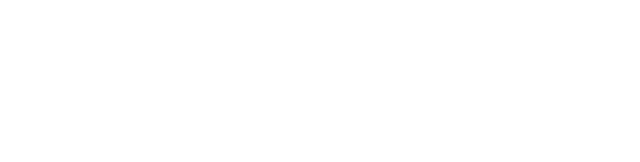
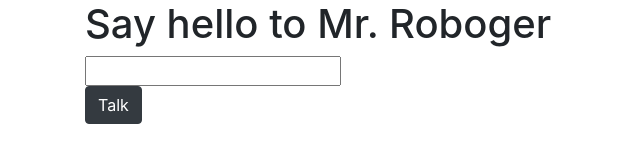
Before and after one commit to jarretjeter/Mr.Robogers-Neighborhood, a plain HTML site: page index.html in a window 1280 px wide. Shown: the whole page, without its empty margins (0-640 px from the left). Drawn offline with Linux system fonts and the light colour scheme.

Commit message:
add a form for the user to communicate with Mr. Roboger

```diff
--- a/index.html
+++ b/index.html
@@ -8,6 +8,16 @@
   <title></title>
 </head>
 <body>
+  <div class="container">
+    <h1>Say hello to Mr. Roboger</h1>
+    <form id="form">
+      <input id="user-input" type="number">
+
+      <div>
+        <button class="btn btn-dark">Talk</button>
+      </div>
+    </form>
+  </div>
 
 </body>
 </html>
```
